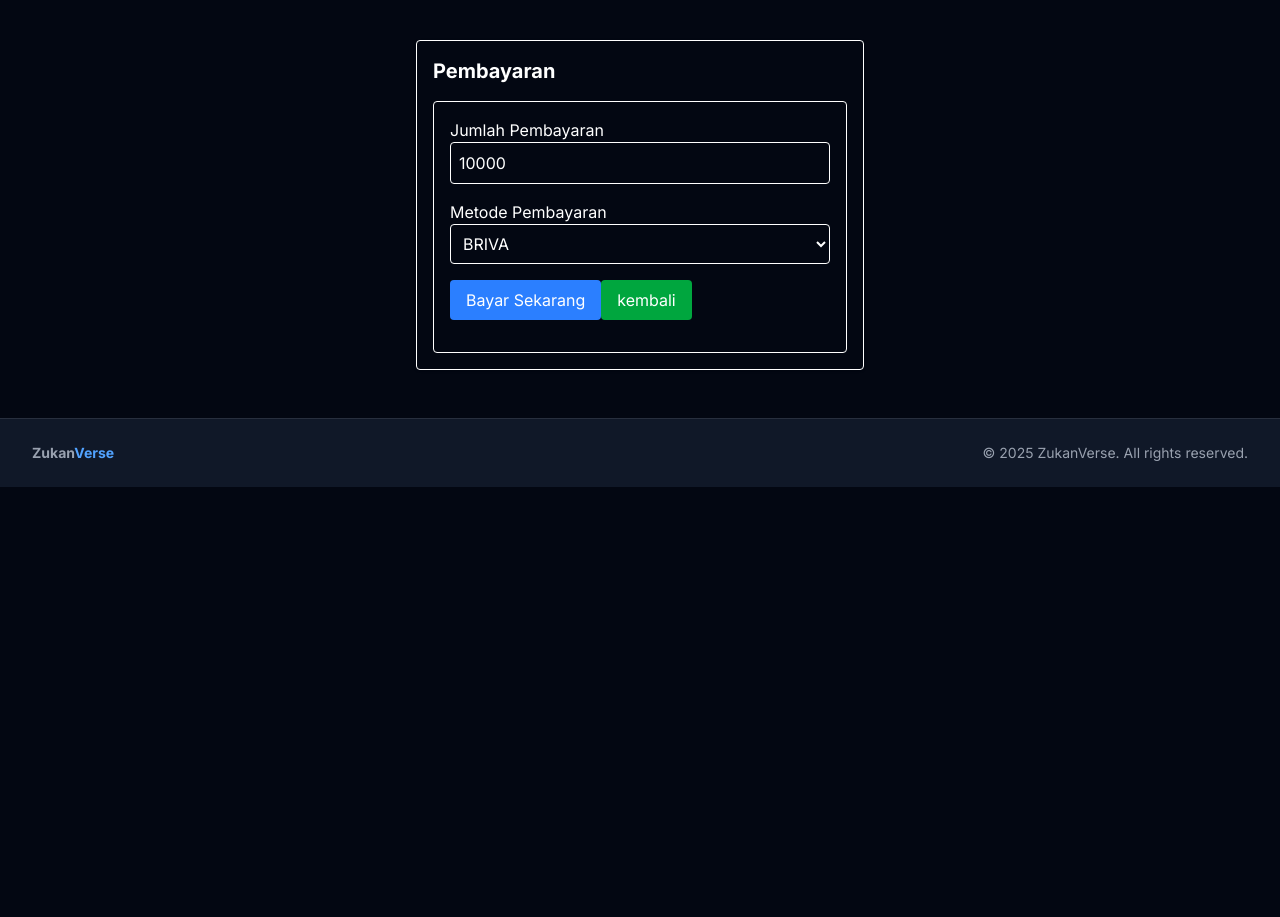
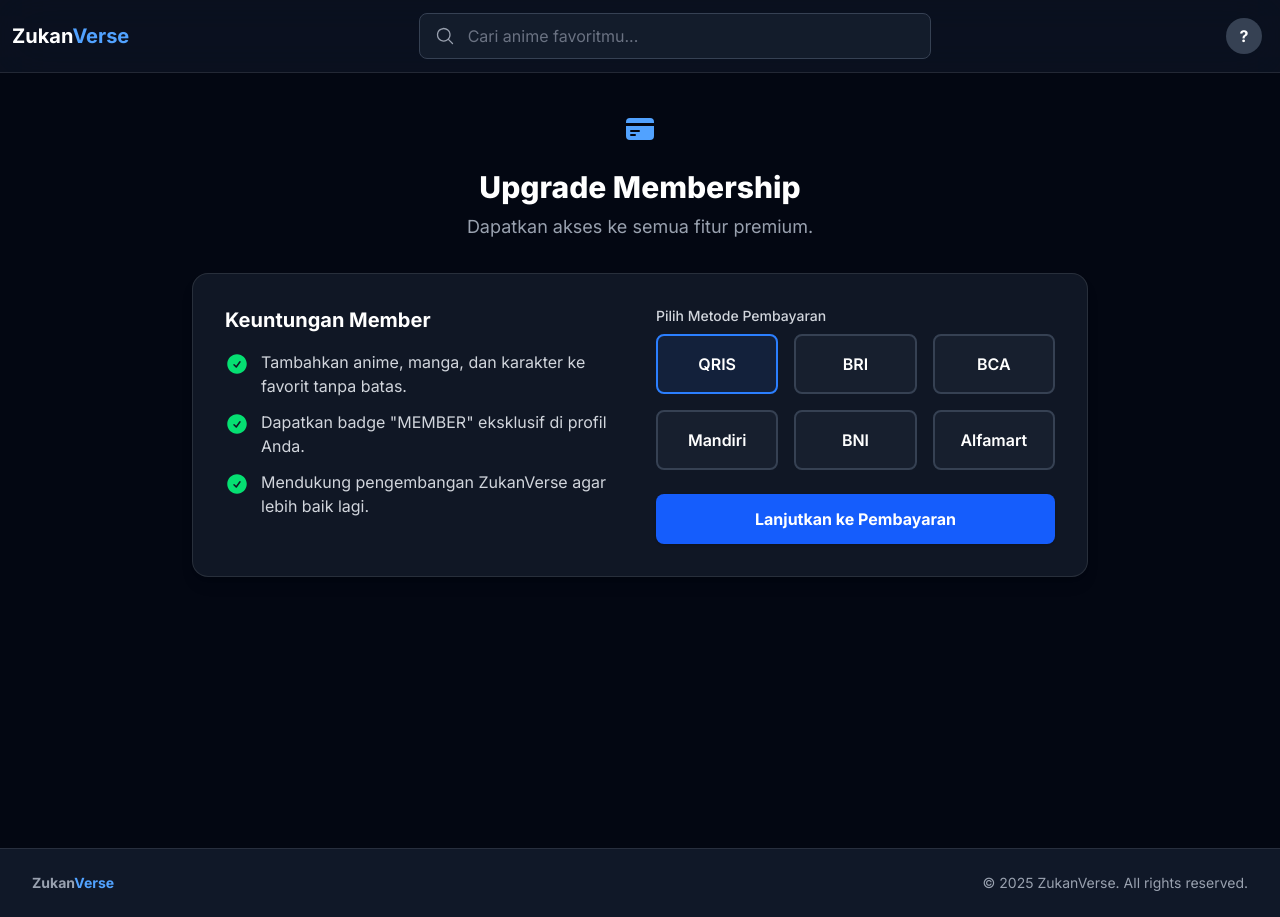
Before and after one commit to wisnu-wicaksana/tugas-pemrog, a Next.js app in the folder frontend/: page /payment in a window 1280 px wide. Before the commit the page ends 800 px from the top, so only its background shows below. Built offline with nearby package versions, Linux system fonts and the light colour scheme; no server answers.

Commit message:
Perbaikan halaman pembayaran

```diff
--- a/frontend/app/payment/page.js
+++ b/frontend/app/payment/page.js
@@ -1,49 +1,181 @@
-'use client';
+"use client";
 
-import { useState } from 'react';
-import PaymentForm from '@/components/PaymentForm';
+import { useState } from "react";
+import apiClient from "@/lib/apiClient";
+import Header from "@/components/Header";
+import { useProfile } from "@/hooks/useProfile";
+import { CheckCircleIcon, CreditCardIcon } from "@heroicons/react/24/solid";
+import toast from "react-hot-toast";
+import CustomToast from "@/components/CustomToast";
 
+// Component untuk Form Pembayaran yang sudah didesain
+const PaymentForm = ({ onSubmit, loading }) => {
+  // Anda bisa sesuaikan ini jika sudah memiliki metode pembayaran dari backend
+  const paymentMethods = [
+    { code: "Qris", name: "QRIS" },
+    { code: "BRIVA", name: "BRI" },
+    { code: "BCAVA", name: "BCA" },
+    { code: "MANDIRIVA", name: "Mandiri" },
+    { code: "BNIVA", name: "BNI" },
+    { code: "Alfamart", name: "Alfamart" },
+  ];
+  const [selectedMethod, setSelectedMethod] = useState(paymentMethods[0].code);
+
+  const handleSubmit = (event) => {
+    event.preventDefault();
+    // Harga membership bisa Anda tentukan di sini atau ambil dari backend
+    onSubmit({ amount: 15000, paymentMethod: selectedMethod });
+  };
+
+  return (
+    <form onSubmit={handleSubmit} className="space-y-6">
+      <div>
+        <label className="block text-sm font-medium text-gray-300 mb-2">
+          Pilih Metode Pembayaran
+        </label>
+       <div className="grid grid-cols-3 gap-4">
+  {paymentMethods.map((method) => (
+    <button
+      key={method.code}
+      type="button"
+      onClick={() => setSelectedMethod(method.code)}
+      // 1. Tambahkan kelas flexbox untuk centering
+      className={`flex items-center justify-center p-4 rounded-lg border-2 transition-all text-center ${
+        selectedMethod === method.code
+          ? "border-blue-500 bg-blue-500/10"
+          : "border-gray-700 bg-gray-800/50 hover:border-gray-600"
+      }`}
+    >
+      {/* 2. Tambahkan kelas 'truncate' di sini */}
+      <p className="font-semibold text-white truncate" title={method.name}>
+        {method.name}
+      </p>
+    </button>
+  ))}
+</div>
+      </div>
+      <button
+        type="submit"
+        disabled={loading}
+        className="w-full flex justify-center items-center py-3 px-4 border border-transparent rounded-lg shadow-sm text-base font-bold text-white bg-blue-600 hover:bg-blue-700 focus:outline-none focus:ring-2 focus:ring-offset-2 focus:ring-blue-500 disabled:bg-gray-600 disabled:cursor-not-allowed"
+      >
+        {loading ? (
+          <>
+            <svg
+              className="animate-spin -ml-1 mr-3 h-5 w-5 text-white"
+              xmlns="http://www.w3.org/2000/svg"
+              fill="none"
+              viewBox="0 0 24 24"
+            >
+              <circle
+                className="opacity-25"
+                cx="12"
+                cy="12"
+                r="10"
+                stroke="currentColor"
+                strokeWidth="4"
+              ></circle>
+              <path
+                className="opacity-75"
+                fill="currentColor"
+                d="M4 12a8 8 0 018-8V0C5.373 0 0 5.373 0 12h4z"
+              ></path>
+            </svg>
+            <span>Memproses...</span>
+          </>
+        ) : (
+          <span>Lanjutkan ke Pembayaran</span>
+        )}
+      </button>
+    </form>
+  );
+};
+
+// Komponen Utama Halaman Pembayaran
 export default function PaymentPage() {
+  const { profile, loading: profileLoading } = useProfile();
   const [loading, setLoading] = useState(false);
-  const [error, setError] = useState(null);
 
   const handlePaymentSubmit = async ({ amount, paymentMethod }) => {
     setLoading(true);
-    setError(null);
 
     try {
-      const token = localStorage.getItem('token');
-
-      const res = await fetch(`${process.env.NEXT_PUBLIC_API_URL}/payment/create`, {
-        method: 'POST',
-        headers: {
-          'Content-Type': 'application/json',
-          Authorization: `Bearer ${token}`,
-        },
-        body: JSON.stringify({ amount, paymentMethod }),
+      // Menggunakan apiClient yang secara otomatis mengirim token
+      const response = await apiClient.post("/payment/create", {
+        amount,
+        paymentMethod,
       });
 
-      const data = await res.json();
-
-      if (!res.ok) throw new Error(data.message || 'Gagal membuat transaksi');
-
-      // ✅ Redirect ke halaman pembayaran Tripay
-      window.location.href = data.paymentUrl;
+      if (response.data && response.data.paymentUrl) {
+        // Redirect ke halaman pembayaran Tripay
+        window.location.href = response.data.paymentUrl;
+      } else {
+        throw new Error("URL pembayaran tidak diterima.");
+      }
     } catch (err) {
-      setError(err.message);
-    } finally {
+      const errorMessage =
+        err.response?.data?.message || "Gagal membuat transaksi.";
+      toast.custom((t) => (
+        <CustomToast
+          t={t}
+          type="error"
+          title="Terjadi Kesalahan"
+          message={errorMessage}
+        />
+      ));
       setLoading(false);
     }
   };
 
   return (
-    <div className="max-w-md mx-auto mt-10 p-4 border rounded shadow">
-      <h1 className="text-xl font-bold mb-4">Pembayaran</h1>
+    <div className="bg-gray-950 min-h-screen">
+      <Header user={profile} loading={profileLoading} />
+      <main className="p-4 sm:p-6 lg:p-8 flex justify-center items-center">
+        <div className="w-full max-w-4xl space-y-8">
+          {/* Header Halaman */}
+          <div className="text-center">
+            <CreditCardIcon className="mx-auto h-12 w-8 text-blue-400" />
+            <h1 className="mt-4 text-3xl font-extrabold text-white">
+              Upgrade Membership
+            </h1>
+            <p className="mt-2 text-lg text-gray-400">
+              Dapatkan akses ke semua fitur premium.
+            </p>
+          </div>
 
-      <PaymentForm onSubmit={handlePaymentSubmit} />
-
-      {loading && <p className="text-blue-500 mt-4">Menghubungkan ke Tripay...</p>}
-      {error && <p className="text-red-500 mt-4">{error}</p>}
+          {/* Panel Pembayaran */}
+          <div className="bg-gray-800/50 border border-white/10 rounded-2xl shadow-lg p-8 grid grid-cols-1 md:grid-cols-2 gap-8">
+            {/* Kolom Kiri: Keuntungan Membership */}
+            <div className="space-y-4">
+              <h2 className="text-xl font-bold text-white">
+                Keuntungan Member
+              </h2>
+              <ul className="space-y-3 text-gray-300">
+                <li className="flex items-start">
+                  <CheckCircleIcon className="h-6 w-6 text-green-400 mr-3 mt-0.5 flex-shrink-0" />
+                  <span>
+                    Tambahkan anime, manga, dan karakter ke favorit tanpa batas.
+                  </span>
+                </li>
+                <li className="flex items-start">
+                  <CheckCircleIcon className="h-6 w-6 text-green-400 mr-3 mt-0.5 flex-shrink-0" />
+                  <span>Dapatkan badge "MEMBER" eksklusif di profil Anda.</span>
+                </li>
+                <li className="flex items-start">
+                  <CheckCircleIcon className="h-6 w-6 text-green-400 mr-3 mt-0.5 flex-shrink-0" />
+                  <span>
+                    Mendukung pengembangan ZukanVerse agar lebih baik lagi.
+                  </span>
+                </li>
+              </ul>
+            </div>
+            {/* Kolom Kanan: Form Pembayaran */}
+            <div>
+              <PaymentForm onSubmit={handlePaymentSubmit} loading={loading} />
+            </div>
+          </div>
+        </div>
+      </main>
     </div>
   );
 }
```
